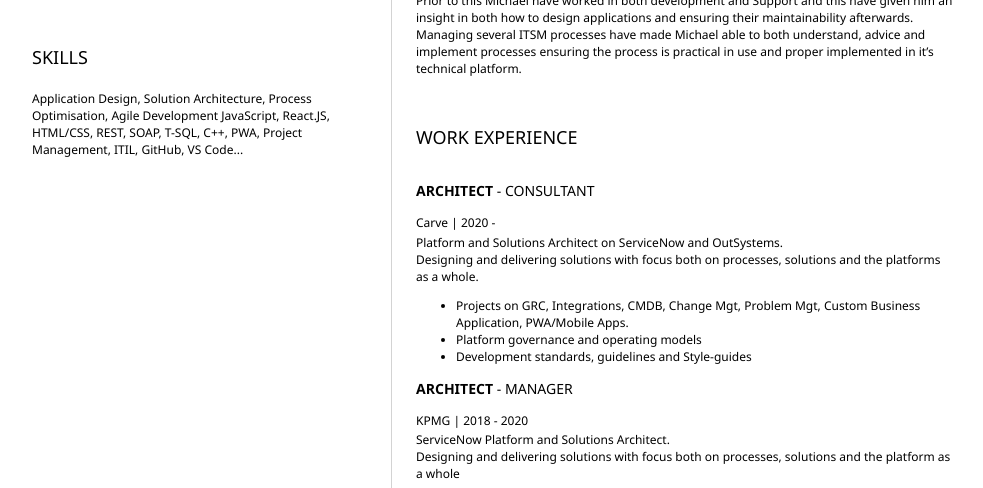
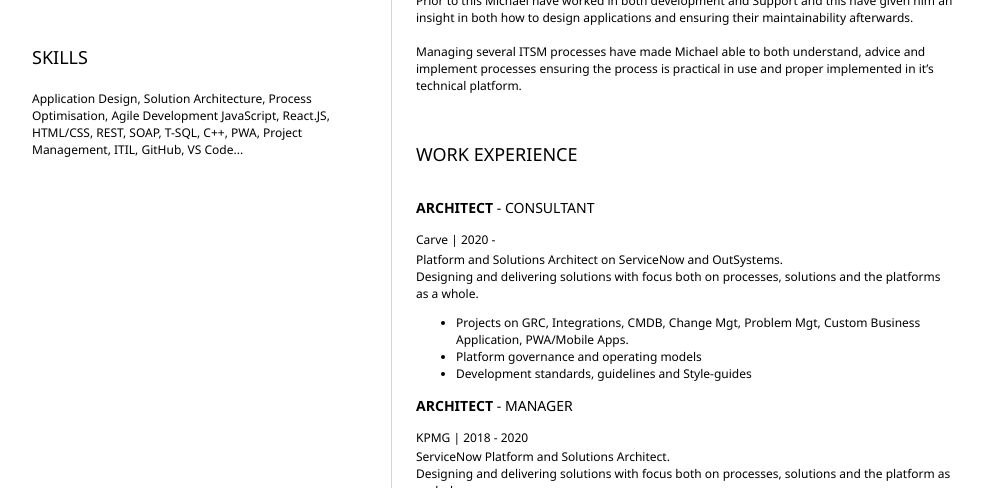
Before and after one commit to msjoegreen/CV, a plain HTML site: page index.html in a window 1280 px wide. Shown: the part 312-800 px from the top of the page, without its empty margins (152-1135 px from the left). Drawn offline with Linux system fonts and the light colour scheme.

Commit message:
Editted the About section text

```diff
--- a/index.html
+++ b/index.html
@@ -66,7 +66,7 @@
           <!-- about you -->
           <p>
             Michael have more than 25 years of experience in IT and more than 10 years with ITSM and tools. Since 2012 Michael have focused on ServiceNow both as a client and as a consultant, having filled roles from solution architect to developer on the platform.<br>
-            Prior to this Michael have worked in both development and Support and this have given him an insight in both how to design applications and ensuring their maintainability afterwards.
+            Prior to this Michael have worked in both development and Support and this have given him an insight in both how to design applications and ensuring their maintainability afterwards.<br><br>
             Managing several ITSM processes have made Michael able to both understand, advice and implement processes ensuring the process is practical in use and proper implemented in it’s technical platform.</p>
         </section>
         <section>
```
